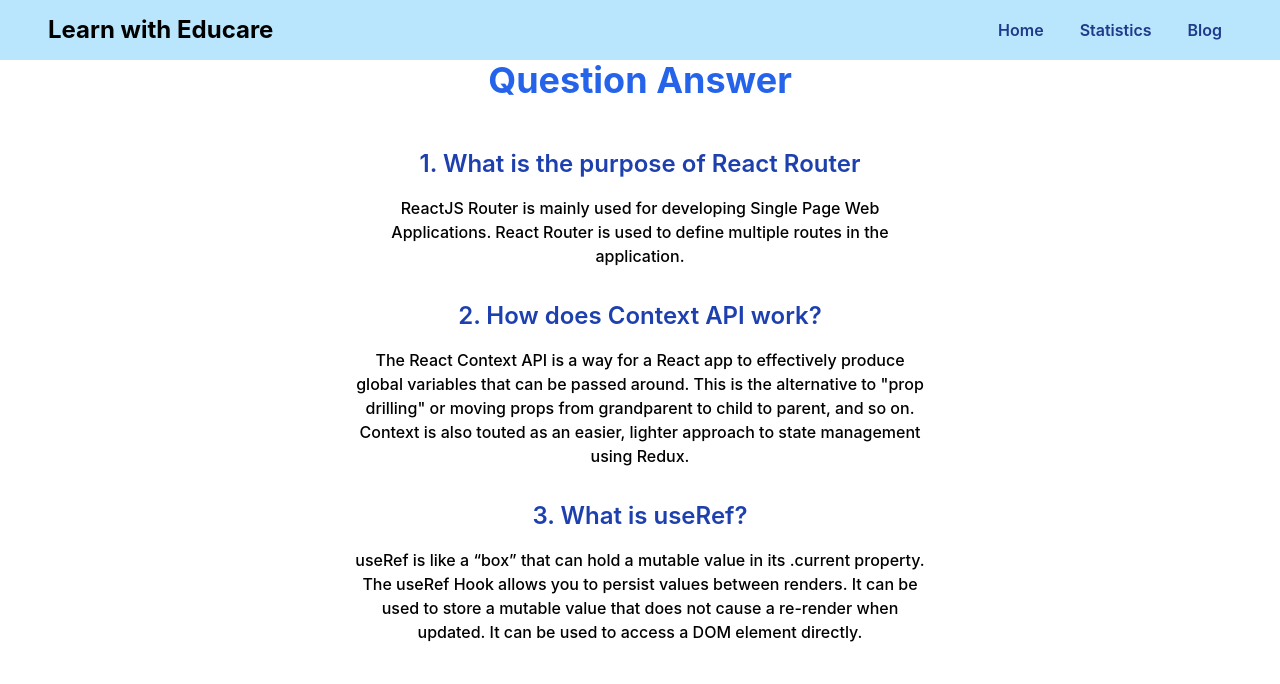
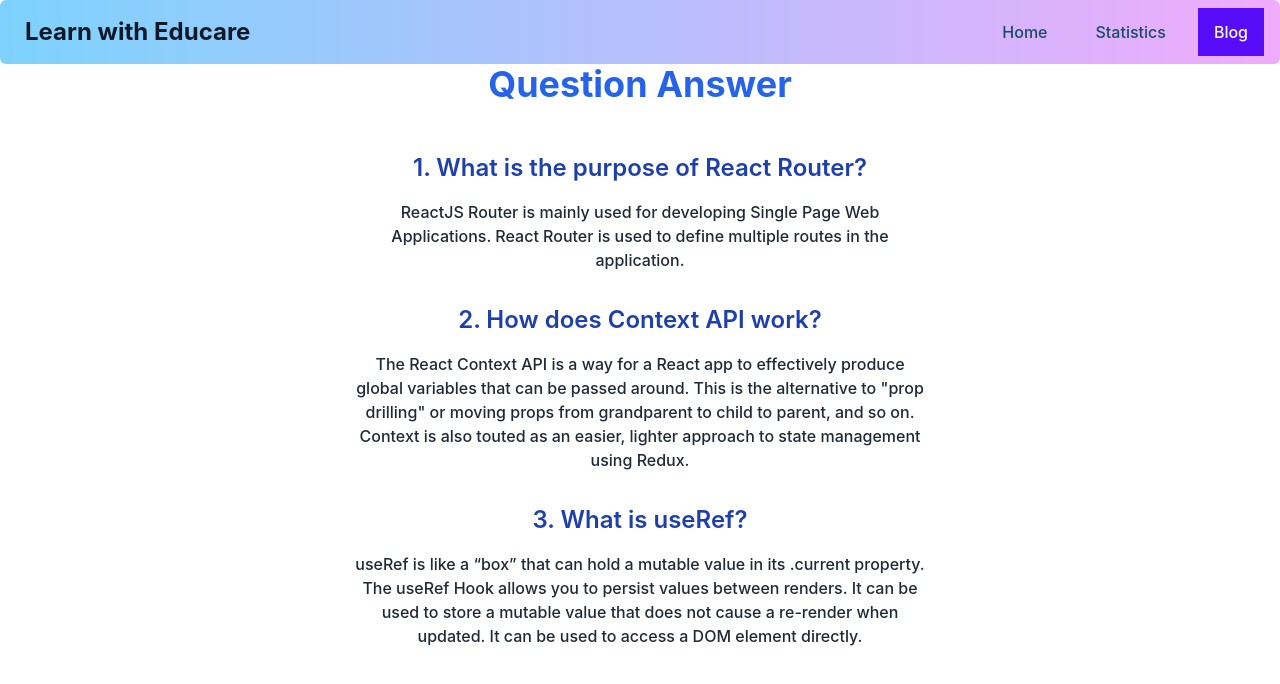
Before and after one commit to ShapnaAkter06/Learn-With-Educare, a React (Create React App) app: page /blog in a window 1280 px wide. Shown: the top 684 px of the page. Built offline with nearby package versions, Linux system fonts and the light colour scheme.

Commit message:
modified some style

```diff
--- a/package.json
+++ b/package.json
@@ -9,6 +9,7 @@
     "@testing-library/jest-dom": "^5.16.5",
     "@testing-library/react": "^13.4.0",
     "@testing-library/user-event": "^13.5.0",
+    "daisyui": "^2.31.0",
     "react": "^18.2.0",
     "react-dom": "^18.2.0",
     "react-router-dom": "^6.4.2",
--- a/src/Components/Blog/Blog.js
+++ b/src/Components/Blog/Blog.js
@@ -6,7 +6,7 @@ const Blog = () => {
             <h2 className='text-4xl text-blue-600 font-bold'>Question Answer</h2>
             <div className="grid grid-cols-1 gap-4 p-12">
                 <div>
-                    <h3 className='text-blue-800 text-2xl font-semibold'>1. What is the purpose of React Router</h3>
+                    <h3 className='text-blue-800 text-2xl font-semibold'>1. What is the purpose of React Router?</h3>
                     <p className='text-1xl font-medium max-w-xl mx-auto my-4'>ReactJS Router is mainly used for developing Single Page Web Applications. React Router is used to define multiple routes in the application.</p>
                 </div>
                 <div>
--- a/src/Components/Header/Header.js
+++ b/src/Components/Header/Header.js
@@ -1,25 +1,57 @@
+import { faList } from '@fortawesome/free-solid-svg-icons';
+import { FontAwesomeIcon } from '@fortawesome/react-fontawesome';
 import React from 'react';
 import { NavLink } from 'react-router-dom';
 import './Header.css'
 
 const Header = () => {
     return (
-        <div className='bg-sky-200 px-12 py-2'>
-            <nav className='md:flex justify-between items-center'>
-                <h2 className='text-2xl font-bold'>Learn with Educare</h2>
-                <ul className='md:flex justify-center gap-4 text-blue-900 font-semibold'>
-                    <li>
-                        <NavLink to='/'>Home</NavLink>
-                    </li>
-                    <li>
-                        <NavLink to='/statistics'>Statistics</NavLink>
-                    </li>
-                    <li>
-                        <NavLink to='/blog'>Blog</NavLink>
-                    </li>
-                </ul>
-            </nav>
+        <div className="container mx-auto">
+            <div className="navbar bg-gradient-to-r from-sky-300 to-fuchsia-300 rounded-md z-10">
+                <div className="flex-1">
+                    <a className="btn btn-ghost normal-case text-2xl font-bold text-gray-900">
+                        Learn with Educare
+                    </a>
+                </div>
+                <div className="flex-none gap-2">
+                    <div className="flex-none  hidden sm:block">
+                        <ul className="menu menu-horizontal p-0 text-cyan-900 font-medium">
+                            <li className="mx-2">
+                                <NavLink to={"/"}>Home</NavLink>
+                            </li>
+                            <li className="mx-2">
+                                <NavLink to={"/statistics"}>Statistics</NavLink>
+                            </li>
+                            <li className="mx-2">
+                                <NavLink to={"/blog"}>Blog</NavLink>
+                            </li>
+                        </ul>
+                    </div>
+                    <div className="dropdown dropdown-end sm:hidden">
+                        <label tabIndex={0} className="btn btn-ghost btn-circle avatar">
+                            <div className="text-cyan-800">
+                                <FontAwesomeIcon icon={faList}></FontAwesomeIcon>
+                            </div>
+                        </label>
+                        <ul
+                            tabIndex={0}
+                            className="mt-3 p-2 shadow menu menu-compact dropdown-content bg-base-100 rounded-box w-52"
+                        >
+                            <li>
+                                <NavLink to={"/"}>Topics</NavLink>
+                            </li>
+                            <li className="mt-2">
+                                <NavLink to={"/statistics"}>Statistics</NavLink>
+                            </li>
+                            <li className="mt-2">
+                                <NavLink to={"/blog"}>Blog</NavLink>
+                            </li>
+                        </ul>
+                    </div>
+                </div>
+            </div>
         </div>
+
     );
 };
 
--- a/src/Components/Home/Home.js
+++ b/src/Components/Home/Home.js
@@ -13,7 +13,7 @@ const Home = () => {
                 <p className='max-w-xl mx-auto my-4'>Master your language with lessons, quizzes, and projects designed for real-life scenarios. Create portfolio projects that showcase your new skills to help land your dream job.</p>
             </div>
             <div >
-                <div className='grid md:grid-cols-2 gap-4 p-8'>
+                <div className='grid md:grid-cols-2 gap-4 md:p-8'>
                     {
                         courses.data.map(course => <Course
                             key={course.id}
--- a/src/Components/Question/Question.js
+++ b/src/Components/Question/Question.js
@@ -29,9 +29,9 @@ const Question = ({ quiz }) => {
                 <FontAwesomeIcon onClick={showRightAns} className='text-dark' icon={faEye}></FontAwesomeIcon>
             </div>
             <h2 className='text-1xl font-medium text-gray-900'>Question : {question} </h2>
-            <div className='grid md:grid-cols-1'>
+            <div className='grid md:grid-cols-2'>
                 {
-                    options.map((option, index) => <label className='m-1' key={index}>
+                    options.map((option, index) => <label className='m-1 bg-white py-2 rounded-md ' key={index}>
                         <input onClick={() => getCorrectAnswer(correctAnswer, option)} type="radio" name="clicked" id="" />
                         {option}</label>)
                 }
--- a/tailwind.config.js
+++ b/tailwind.config.js
@@ -6,5 +6,5 @@ module.exports = {
   theme: {
     extend: {},
   },
-  plugins: [],
+  plugins: [require("daisyui")],
 }
```
Also changed, not shown: 1 other file (tests, documents, lock files or other folders).
